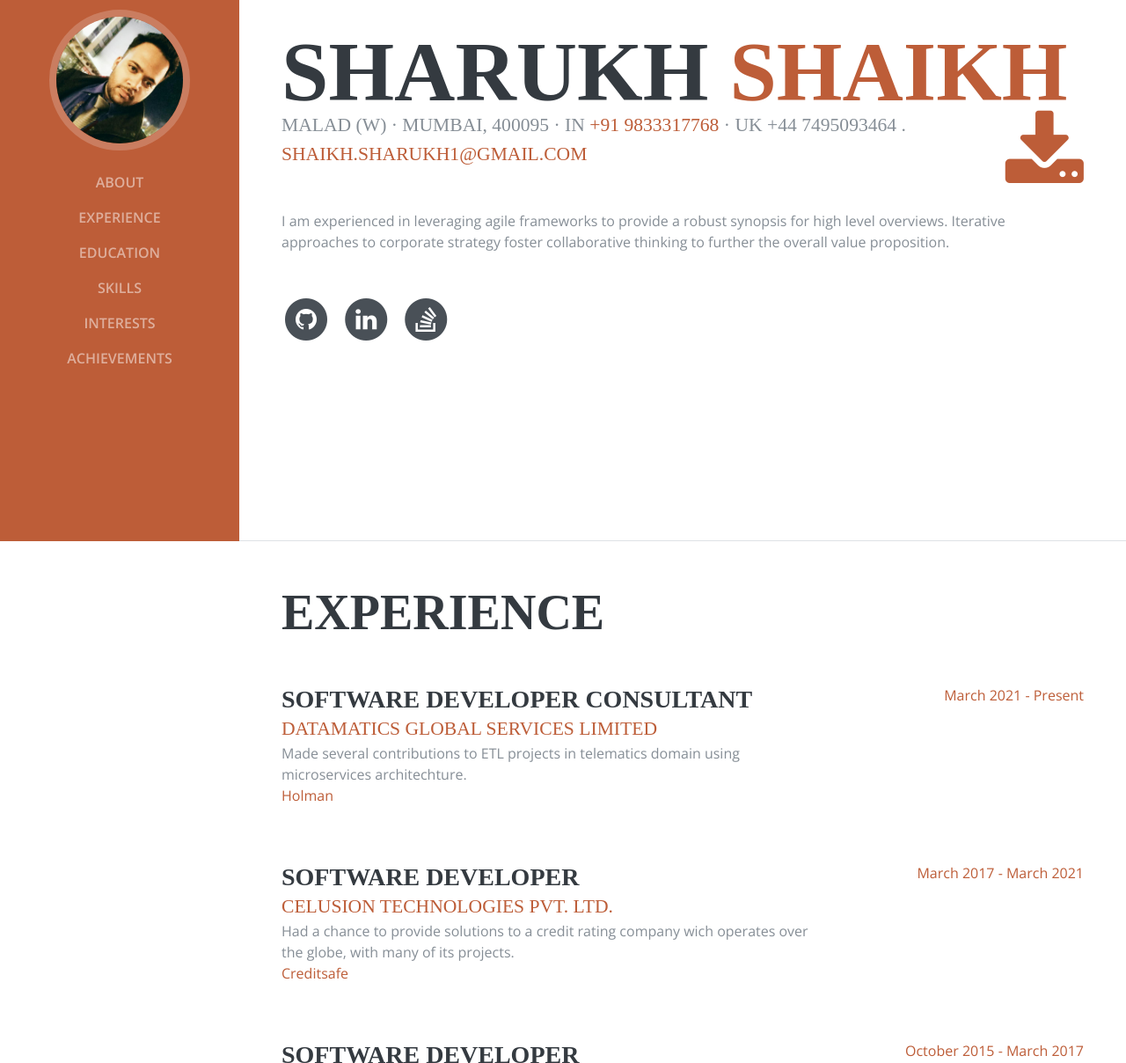
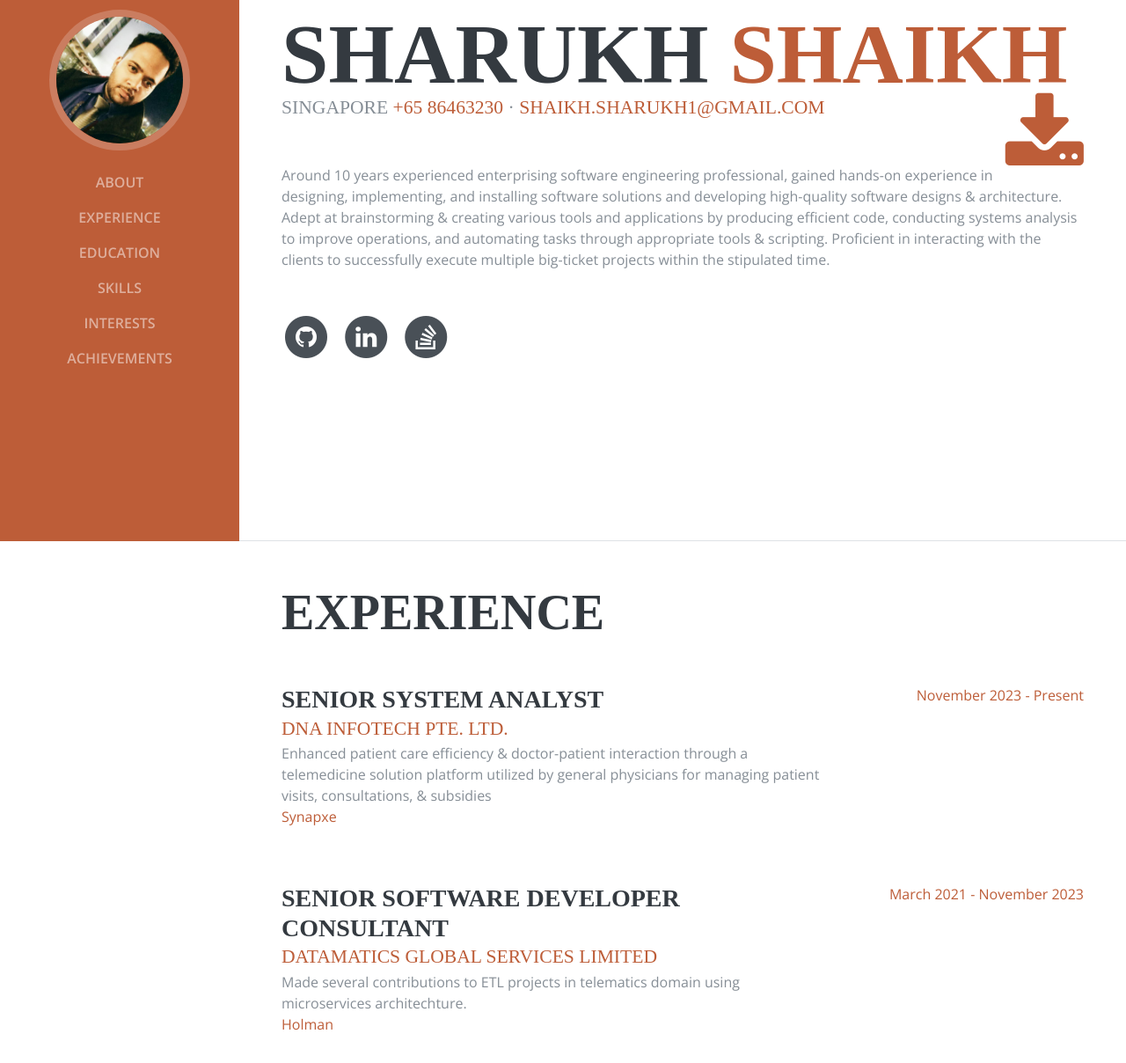
Before and after one commit to shaikhsharukh/shaikhsharukh.github.io, a plain HTML site: page index.html in a window 1280 px wide. Shown: the part 185-1393 px from the top of the page at 88% size. Drawn offline with nearby package versions, Linux system fonts and the light colour scheme; a web font is replaced by a local one.

Commit message:
Update Resume details

```diff
--- a/index.html
+++ b/index.html
@@ -74,10 +74,17 @@
 			</div>
           </h1>
 
-          <div class="subheading mb-5">Malad (W) · Mumbai, 400095 · IN <a href="tel:+919833317768">+91 9833317768</a> · UK +44 7495093464 .
+          <div class="subheading mb-5">Singapore <a href="tel:+6586463230">+65 86463230</a> ·
+            <!-- UK +44 7495093464 . -->
             <a href="mailto:shaikh.sharukh1@gmail.com">shaikh.sharukh1@gmail.com</a>
           </div>
-          <p class="mb-5">I am experienced in leveraging agile frameworks to provide a robust synopsis for high level overviews. Iterative approaches to corporate strategy foster collaborative thinking to further the overall value proposition.</p>
+          <p class="mb-5">Around 10 years experienced enterprising software engineering professional, gained hands-on
+            experience in designing, implementing, and installing software solutions and developing high-quality
+            software designs & architecture. Adept at brainstorming & creating various tools and applications by
+            producing efficient code, conducting systems analysis to improve operations, and automating tasks
+            through appropriate tools & scripting. Proficient in interacting with the clients to successfully execute
+            multiple big-ticket projects within the stipulated time.
+            </p>
           <ul class="list-inline list-social-icons mb-0">
 
             <li class="list-inline-item">
@@ -114,12 +121,25 @@
 
           <div class="resume-item d-flex flex-column flex-md-row mb-5">
             <div class="resume-content mr-auto">
-              <h3 class="mb-0">Software Developer Consultant</h3>
+              <h3 class="mb-0">Senior System Analyst</h3>
+              <a href="https://dnainfotech.com.sg/" target="_blank" class="subheading mb-3">DNA Infotech Pte. Ltd.</a>
+              <p>Enhanced patient care efficiency & doctor-patient interaction through a telemedicine solution
+                platform utilized by general physicians for managing patient visits, consultations, & subsidies
+                <br/><a target="_blank" href="https://www.synapxe.sg/">Synapxe</a></p>
+            </div>
+            <div class="resume-date text-md-right">
+              <span class="text-primary">November 2023 - Present</span>
+            </div>
+          </div>
+
+          <div class="resume-item d-flex flex-column flex-md-row mb-5">
+            <div class="resume-content mr-auto">
+              <h3 class="mb-0">Senior Software Developer Consultant</h3>
               <a href="https://www.datamatics.com/" target="_blank" class="subheading mb-3">Datamatics Global Services Limited</a>
               <p>Made several contributions to ETL projects in telematics domain using microservices architechture.<br/><a target="_blank" href="https://www.holmanauto.com/">Holman</a></p>
             </div>
             <div class="resume-date text-md-right">
-              <span class="text-primary">March 2021 - Present</span>
+              <span class="text-primary">March 2021 - November 2023</span>
             </div>
           </div>
 
```
Also changed, not shown: 1 other file.
